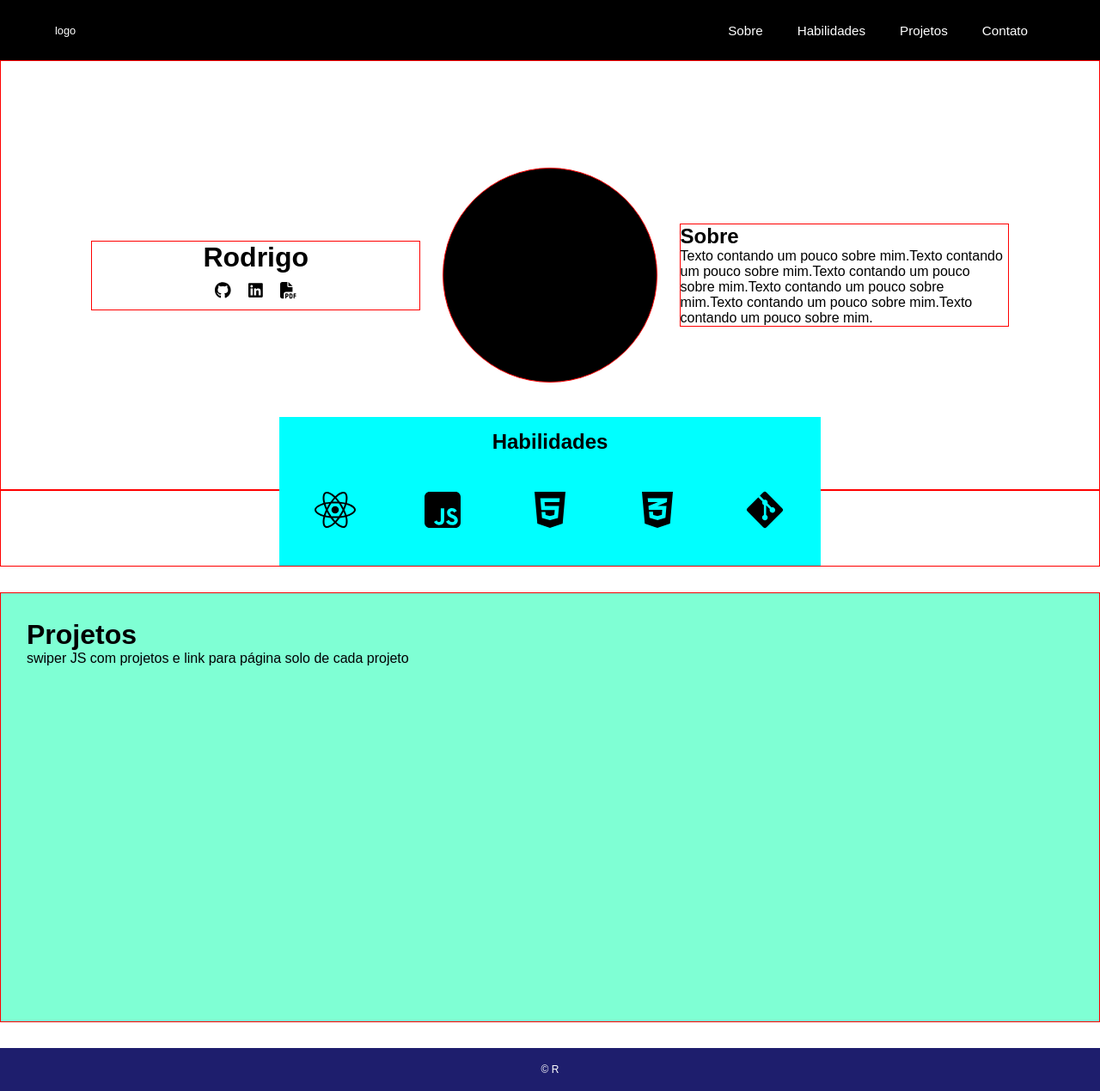
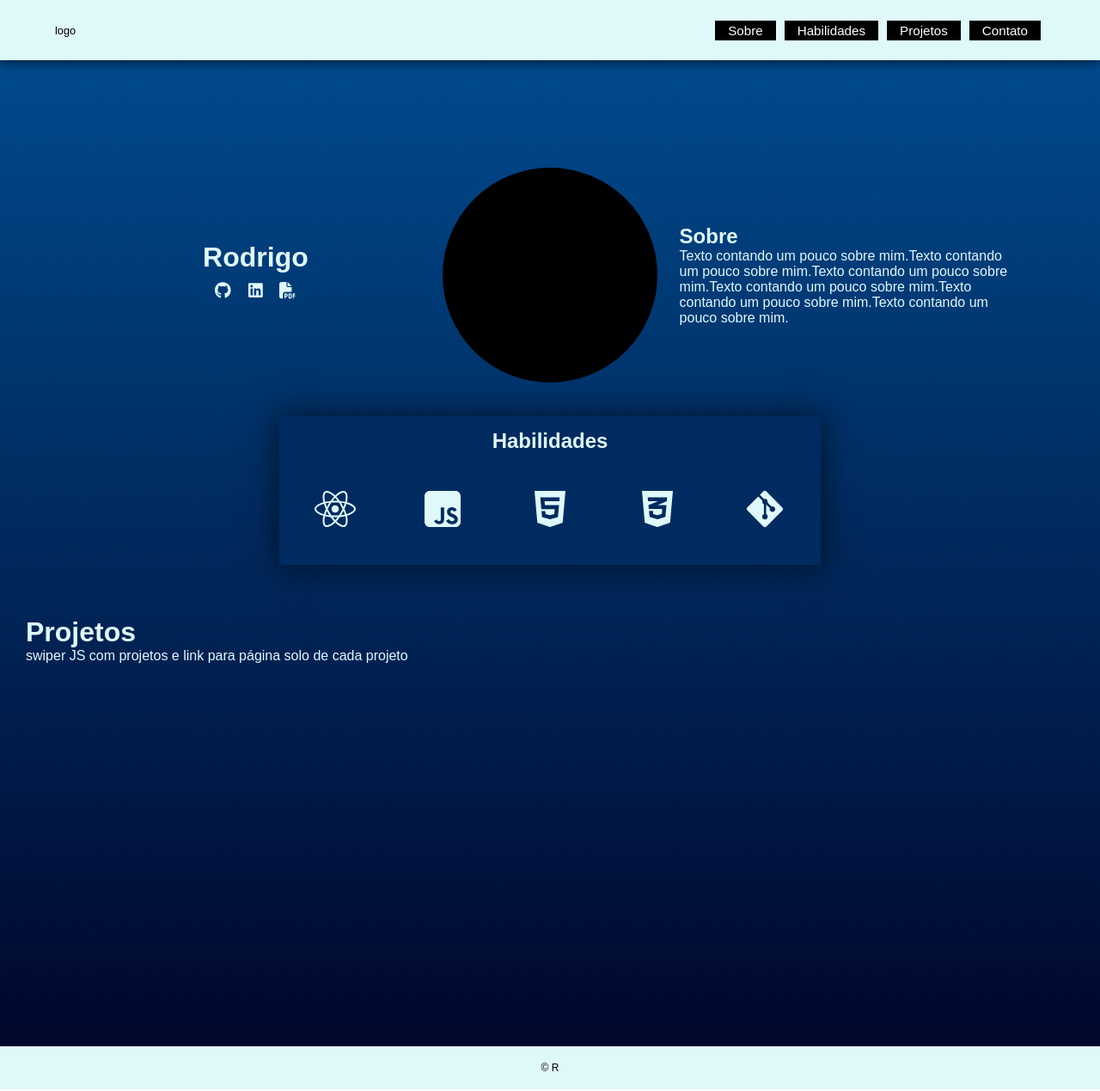
Before and after one commit to Rod7z/Portfolio, a React (Create React App) app: page / in a window 1280 px wide. Shown: the whole page at 86% size. Built offline with nearby package versions, Linux system fonts and the light colour scheme.

Commit message:
testando cores

```diff
--- a/src/components/Footer/footer.css
+++ b/src/components/Footer/footer.css
@@ -2,8 +2,8 @@
 
 footer{
     width: 100%;
-    background-color: #1e1e6d;
-    color: #FFF;
+    background-color: #DFF9FB;
+    color: #000;
 }
 
 footer .final{
--- a/src/components/Header/header.css
+++ b/src/components/Header/header.css
@@ -11,8 +11,9 @@ header{
     display: flex;
     justify-content: space-between;
     align-items: center;
-    background-color: black;
-    color: #FFF;
+    background-color: #DFF9FB;
+    box-shadow: 0px 4px 10px 0px rgba(0, 0, 0, 0.50);
+    color: #000;
     font-size: 0.8rem;
 }
 
@@ -62,7 +63,7 @@ nav a {
     height: 100vh;
     top: 0;
     right: 0;
-    background-color: #000;
+    background-color: #DFF9FB;
     animation: slideMenu 0.5s forwards ease-out;
 }
 
--- a/src/components/Main/main.css
+++ b/src/components/Main/main.css
@@ -4,12 +4,13 @@ main{
     display: flex;
     justify-content: center;
     align-items: center;
-    border: 1px solid red;
+    /*border: 1px solid red;*/
+    color: #DFF9FB;
 }
 
 .info, .foto, .sobre{
     width: 30%;
-    border: 1px solid red;
+    /*border: 1px solid red;*/
 }
 
 .info{
--- a/src/components/Projetos/projetos.css
+++ b/src/components/Projetos/projetos.css
@@ -1,8 +1,9 @@
 .projeto{
     width: 100%;
     height: 500px;
-    background-color: aquamarine;
+    background-color: none;
     padding: 30px;
-    border: 1px solid red;
+    /*border: 1px solid red;*/
     margin-bottom: 30px;
+    color: #DFF9FB;
 }
--- a/src/components/Sobre/sobre.css
+++ b/src/components/Sobre/sobre.css
@@ -1,5 +1,5 @@
 .article{
-    border: 1px solid red;
+    /*border: 1px solid red;*/
     width: 100%;
     display: flex;
     justify-content: center;
@@ -8,9 +8,11 @@
 }
 
 .skills{
-    background-color: aqua;
+    background-color: #002B60;
+    box-shadow: 0px 0px 35px 5px rgba(0, 0, 0, 0.50);
     margin-top: -86px;
     padding: 15px;
+    color: #DFF9FB;
 }
 
 .skills h2{
--- a/src/index.css
+++ b/src/index.css
@@ -5,6 +5,9 @@
 }
 
 body{
+  background: #000428;  /* fallback for old browsers */
+  background: -webkit-linear-gradient(to bottom, #004e92, #000428);  /* Chrome 10-25, Safari 5.1-6 */
+  background: linear-gradient(to bottom, #004e92, #000428); /* W3C, IE 10+/ Edge, Firefox 16+, Chrome 26+, Opera 12+, Safari 7+ */
   font-family: sans-serif;
 }
 
```
